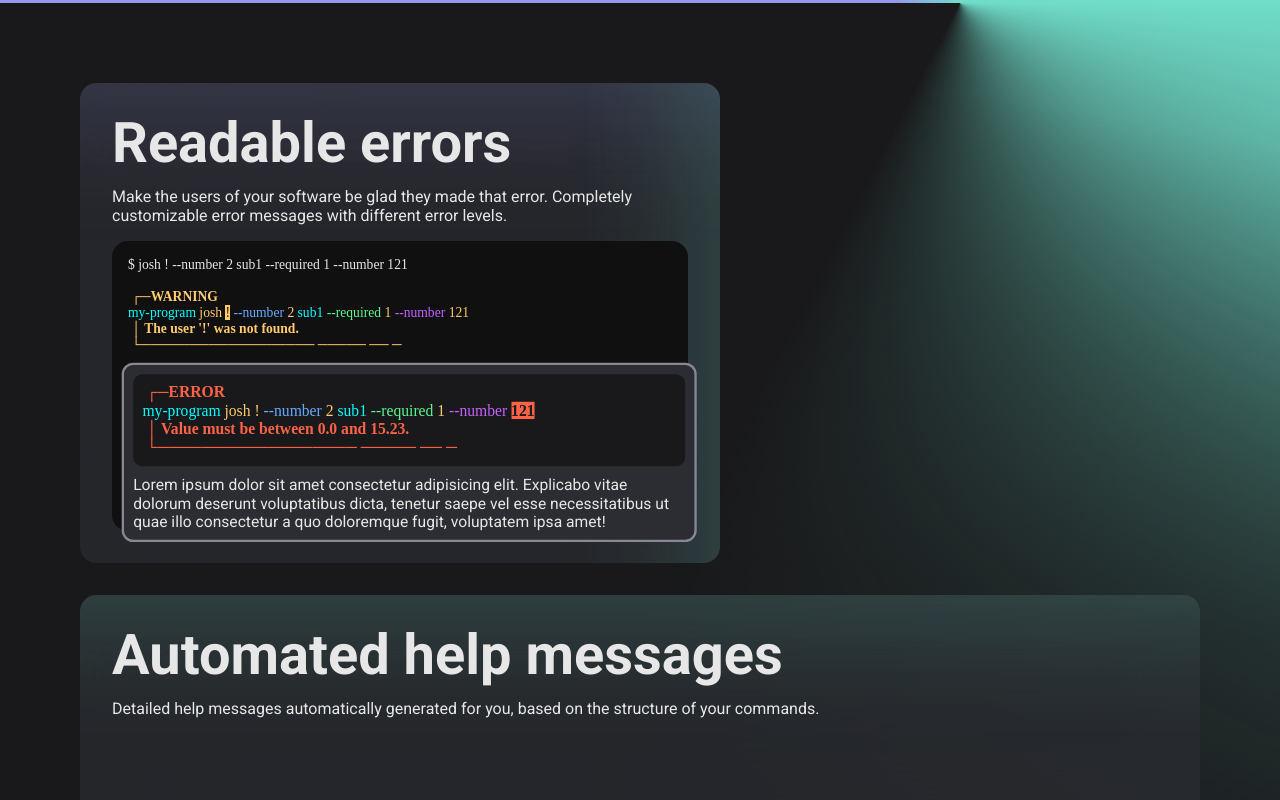
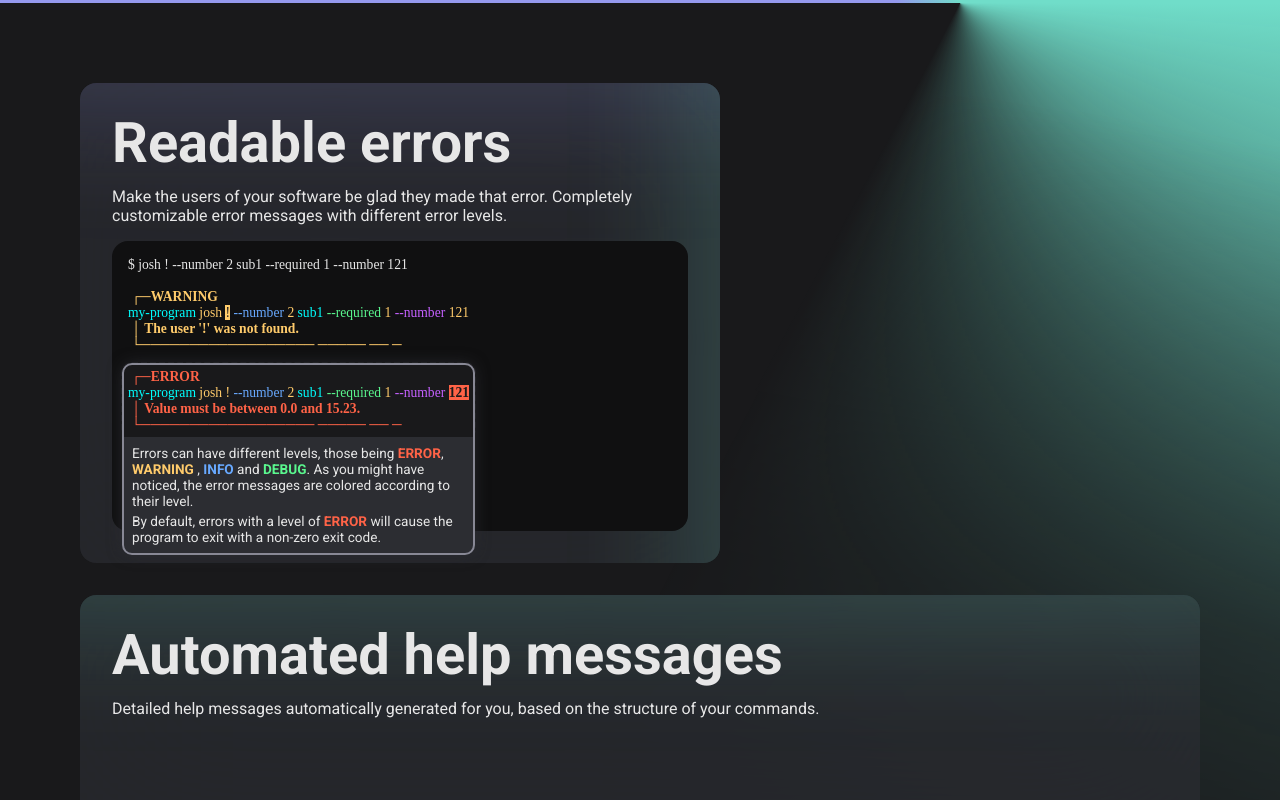
Before and after one commit to darvil82/lanat-web, a SvelteKit app: page / in a window 1280 px wide. Both pictures are taken after a click on the button 298 px from the left and 1506 px from the top of the page. Shown: the part 1106-1906 px from the top of the page. Built offline with nearby package versions, Linux system fonts and the light colour scheme.

Commit message:
improved highlight info

```diff
--- a/src/lib/components/HighlightInfo.svelte
+++ /dev/null
@@ -1,62 +0,0 @@
-<script lang="ts">
-	import { slide } from "svelte/transition"
-
-	let active = false
-</script>
-
-<button class="highlight" class:active on:click={() => (active = !active)}>
-	<div class="contents"><slot /></div>
-	{#if active}
-		<div class="info" transition:slide={{ duration: 500 }}>
-			<slot name="info" />
-		</div>
-	{/if}
-</button>
-
-<style lang="scss">
-	@use "$lib/utils.scss";
-
-	.highlight {
-		position: absolute;
-		transform-origin: top left;
-		outline: 3px dashed utils.with-opacity(var(--color-secondary), 0.5);
-		padding: 0.25rem;
-		margin: -0.25rem;
-		cursor: pointer;
-		text-align: left;
-		transition: 0.15s;
-
-		&:hover {
-			outline: 2px solid var(--color-secondary);
-			background-color: utils.with-opacity(var(--color-secondary), 0.2);
-		}
-
-		.contents {
-			transition: 0.5s;
-		}
-
-		.info {
-			margin-top: 0.5rem;
-			max-width: 30rem;
-			font-family: var(--default-font);
-		}
-
-		&,
-		.contents {
-			border-radius: calc(var(--border-radius) / 2);
-		}
-
-		&.active {
-			padding: 0.5rem;
-			scale: 1.15;
-			background-color: var(--color-secondary);
-			outline: 2px solid var(--color-tertiary);
-			transition: 0.5s;
-
-			.contents {
-				background-color: var(--color-primary);
-				padding: 0.5rem;
-			}
-		}
-	}
-</style>
--- a/src/lib/components/Terminal.svelte
+++ b/src/lib/components/Terminal.svelte
@@ -17,9 +17,17 @@
 	}
 
 	@mixin color-tag($tagname, $color) {
-		:global(#{$tagname}) {
+		:global(#{"" + $tagname}) {
 			--color: #{$color};
 			color: var(--color);
+		}
+	}
+
+	@mixin errorlevel-tag($tagname, $color) {
+		@include color-tag($tagname, $color);
+
+		:global(#{"" + $tagname}) {
+			font-weight: bold;
 		}
 	}
 
@@ -29,17 +37,10 @@
 	@include color-tag(green, #5af78e);
 	@include color-tag(purple, #c561ff);
 
-	:global(error) {
-		--color: tomato;
-		color: var(--color);
-		font-weight: bold;
-	}
-
-	:global(warning) {
-		--color: #ffcb6b;
-		color: var(--color);
-		font-weight: bold;
-	}
+	@include errorlevel-tag(error, tomato);
+	@include errorlevel-tag(warning, #ffcb6b);
+	@include errorlevel-tag(info, #68a9ff);
+	@include errorlevel-tag(debug, #5af78e);
 
 	:global([highlight]) {
 		background-color: var(--color);
--- /dev/null
+++ b/src/lib/components/highlightInfo/HighlightFragment.svelte
@@ -0,0 +1,36 @@
+<script>
+	import { slide } from "svelte/transition"
+</script>
+
+<div class="highlight-fragment">
+	<div class="contents">
+		<slot name="contents" />
+	</div>
+	<div class="info" transition:slide={{ duration: 250 }}>
+		<slot name="information" />
+	</div>
+</div>
+
+<style lang="scss">
+	.highlight-fragment {
+		position: absolute;
+		z-index: 1;
+		inset: 0;
+		bottom: unset;
+		background-color: var(--color-secondary);
+		outline: 2px solid var(--color-tertiary);
+		border-radius: calc(var(--border-radius) / 2);
+		box-shadow: 0 0 1rem var(--color-secondary);
+		transition: 0.5s;
+
+		.info {
+			padding: 0.5rem;
+			font-family: var(--default-font);
+		}
+
+		.contents {
+			background-color: var(--color-primary);
+			padding: 0.25rem;
+		}
+	}
+</style>
--- /dev/null
+++ b/src/lib/components/highlightInfo/HighlightInfo.svelte
@@ -0,0 +1,115 @@
+<script lang="ts" context="module">
+	const infos: (() => void)[] = []
+	let anyClicked = writable(false)
+
+	function removeDisabler(disabler: () => void) {
+		infos.splice(infos.indexOf(disabler), 1)
+	}
+
+	function disableAll(exclusion: () => void) {
+		anyClicked.set(true)
+		infos.filter(info => info != exclusion).forEach(info => info())
+	}
+</script>
+
+<script lang="ts">
+	import { onDestroy, onMount } from "svelte"
+
+	import HighlightFragment from "./HighlightFragment.svelte"
+	import { writable } from "svelte/store"
+
+	let active = false
+
+	function disabler() {
+		active = false
+	}
+
+	function toggle() {
+		active = !active
+
+		if (active) disableAll(disabler)
+	}
+
+	onMount(() => {
+		infos.push(disabler)
+	})
+
+	onDestroy(() => {
+		removeDisabler(disabler)
+	})
+</script>
+
+<button
+	class="highlight"
+	class:active
+	on:click={toggle}
+	class:eyegrabber={!$anyClicked}
+>
+	<div class="contents" style:visibility={active ? "hidden" : undefined}>
+		<slot />
+	</div>
+	{#if active}
+		<HighlightFragment>
+			<svelte:fragment slot="contents">
+				<slot />
+			</svelte:fragment>
+			<svelte:fragment slot="information">
+				<slot name="info" />
+			</svelte:fragment>
+		</HighlightFragment>
+	{/if}
+</button>
+
+<style lang="scss">
+	@use "$lib/utils.scss";
+
+	.highlight {
+		position: relative;
+		padding: 0.25rem;
+		margin: -0.25rem;
+		cursor: pointer;
+		text-align: left;
+		border-radius: calc(var(--border-radius) / 2);
+		outline: 3px dashed utils.with-opacity(var(--color-secondary), 0.5);
+		transition: 0.25s;
+
+		&:hover {
+			outline: 2px solid var(--color-secondary);
+			background-color: utils.with-opacity(var(--color-secondary), 0.2);
+		}
+
+		&:active {
+			outline: 2px solid var(--color-tertiary);
+		}
+
+		&.eyegrabber::after {
+			content: "";
+			position: absolute;
+			inset: 0;
+			right: 100%;
+			background: white;
+			mix-blend-mode: overlay;
+			opacity: 0.5;
+			animation: eyegrabber 2.75s infinite forwards;
+
+			@keyframes eyegrabber {
+				0% {
+					left: 0;
+					right: 100%;
+				}
+				13% {
+					left: 0;
+					right: 0;
+				}
+				25% {
+					left: 100%;
+					right: 0;
+				}
+				100% {
+					left: 100%;
+					right: 0;
+				}
+			}
+		}
+	}
+</style>
--- a/src/routes/(components)/Features.svelte
+++ b/src/routes/(components)/Features.svelte
@@ -5,10 +5,11 @@
 	import { isTablet } from "$lib/scripts/utils"
 	import Code from "$lib/components/Code.svelte"
 	import Terminal from "$lib/components/Terminal.svelte"
-	import HighlightInfo from "$lib/components/HighlightInfo.svelte"
+	import HighlightInfo from "$lib/components/highlightInfo/HighlightInfo.svelte"
 
 	let mainDiv: HTMLDivElement
 	let featureGrid: HTMLDivElement
+	let mainFeaturesContainer: HTMLDivElement
 
 	const FEATURE_PROPERTY_POS = "--shadow-top-base-color"
 	const FEATURE_PROPERTY_COLOR = "var(--color-accent-2)"
@@ -49,14 +50,25 @@
 			})
 	}
 
-	onMount(updateFeaturesGlow)
+	function setZIndices() {
+		mainFeaturesContainer
+			.querySelectorAll<HTMLDivElement>(".feature")
+			.forEach((feature, i, list) => {
+				feature.style.zIndex = `${list.length - i}`
+			})
+	}
+
+	onMount(() => {
+		setZIndices()
+		updateFeaturesGlow()
+	})
 </script>
 
 <svelte:window on:resize={updateFeaturesGlow} />
 
 <div bind:this={mainDiv}>
 	<PrettyTitle />
-	<div class="features">
+	<div class="features" bind:this={mainFeaturesContainer}>
 		<div class="first-row">
 			<Feature
 				title="Readable errors"
@@ -113,11 +125,19 @@
 						</error>
 
 						<svelte:fragment slot="info">
-							Lorem ipsum dolor sit amet consectetur adipisicing
-							elit. Explicabo vitae dolorum deserunt voluptatibus
-							dicta, tenetur saepe vel esse necessitatibus ut quae
-							illo consectetur a quo doloremque fugit, voluptatem
-							ipsa amet!
+							<p>
+								Errors can have different levels, those being
+								<error>ERROR</error>, <warning>WARNING</warning>
+								, <info>INFO</info> and <debug>DEBUG</debug>. As
+								you might have noticed, the error messages are
+								colored according to their level.
+							</p>
+							<p>
+								By default, errors with a level of
+								<error>ERROR</error>
+								will cause the program to exit with a non-zero exit
+								code.
+							</p>
 						</svelte:fragment>
 					</HighlightInfo>
 				</Terminal>
--- a/src/routes/app.scss
+++ b/src/routes/app.scss
@@ -89,6 +89,10 @@ a {
 
 p {
 	max-width: max(50rem, 50vw);
+
+	&:not(:last-child) {
+		margin-bottom: 0.25rem;
+	}
 }
 
 button {
```
